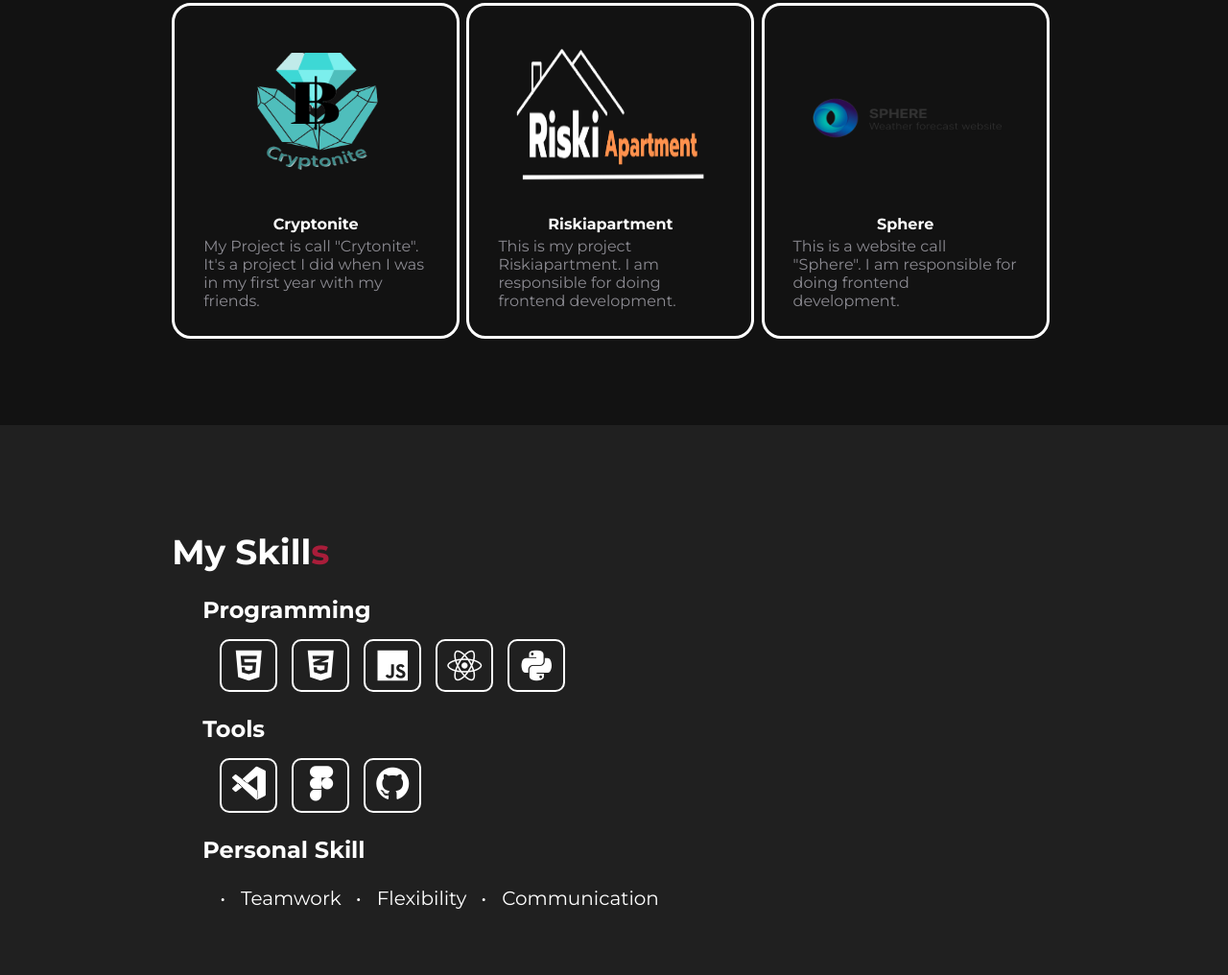
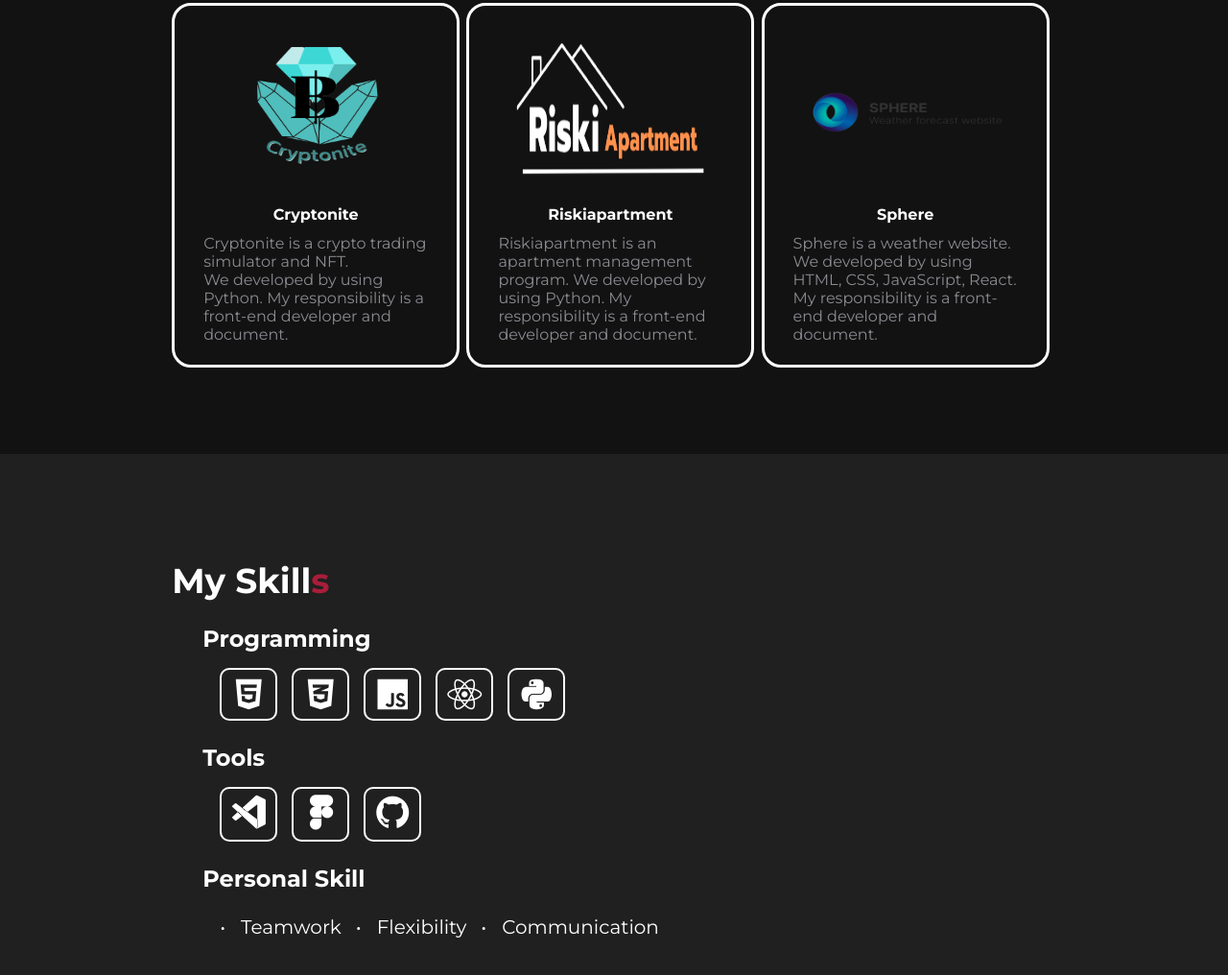
Before and after one commit to chanutkid/Web-Portfolio, a plain HTML site: page index.html in a window 1280 px wide. Shown: the part 1697-2713 px from the top of the page at 96% size. Drawn offline with nearby package versions, Linux system fonts and the light colour scheme.

Commit message:
Edit my works

```diff
--- a/index.html
+++ b/index.html
@@ -3,7 +3,7 @@
   <head>
     <meta charset="UTF-8" />
     <meta name="viewport" content="width=device-width, initial-scale=1.0" />
-    <title>Web Portfolio</title>
+    <title>Web Portfolio | Chanut</title>
     <link
       href="https://cdn.jsdelivr.net/npm/remixicon/fonts/remixicon.css"
       rel="stylesheet"
@@ -95,8 +95,7 @@
           </div>
           <a href="https://github.com/chanutkid/Cryptonite">Cryptonite</a>
           <p>
-            My Project is call "Crytonite". <br />It's a project I did when I
-            was in my first year with my friends.
+            Cryptonite is a crypto trading simulator and NFT.<br>We developed by using Python. My responsibility is a front-end developer and document.
           </p>
         </div>
         <div class="work-box">
@@ -105,8 +104,7 @@
             >Riskiapartment</a
           >
           <p>
-            This is my project Riskiapartment. I am responsible for doing
-            frontend development.
+           Riskiapartment is an apartment management program. We developed by using Python. My responsibility is a front-end developer and document.
           </p>
         </div>
         <div class="work-box">
@@ -115,8 +113,7 @@
           </div>
           <a href="https://github.com/chanutkid/Sphere">Sphere</a>
           <p>
-            This is a website call "Sphere". I am responsible for doing frontend
-            development.
+            Sphere is a weather website. We developed by using HTML, CSS, JavaScript, React. My responsibility is a front-end developer and document.
           </p>
         </div>
       </div>
--- a/styles.css
+++ b/styles.css
@@ -278,11 +278,10 @@ header.sticky {
 
 .work-box {
   width: 300px;
-  height: 350px;
+  height: 380px;
   border-radius: 20px;
   border: 3px solid white;
   display: grid;
-  grid-template-rows: 0.8fr 0.1fr 0.2fr;
   justify-content: center;
   align-items: center;
   transition: 0.8s ease;
@@ -293,6 +292,7 @@ header.sticky {
   justify-content: center;
   color: #8b8a91;
   margin: 0px 30px;
+  margin-bottom: 1rem;
 }
 
 .work-box:hover {
```
